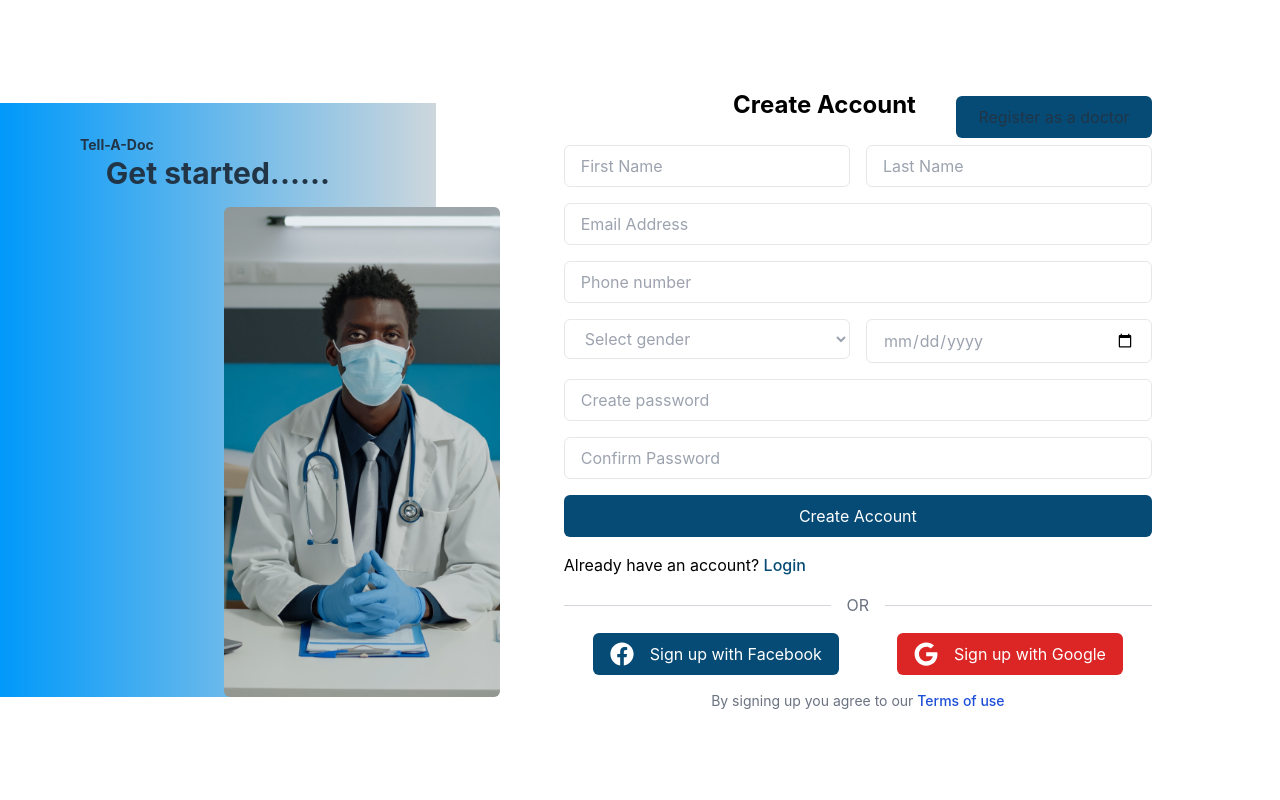
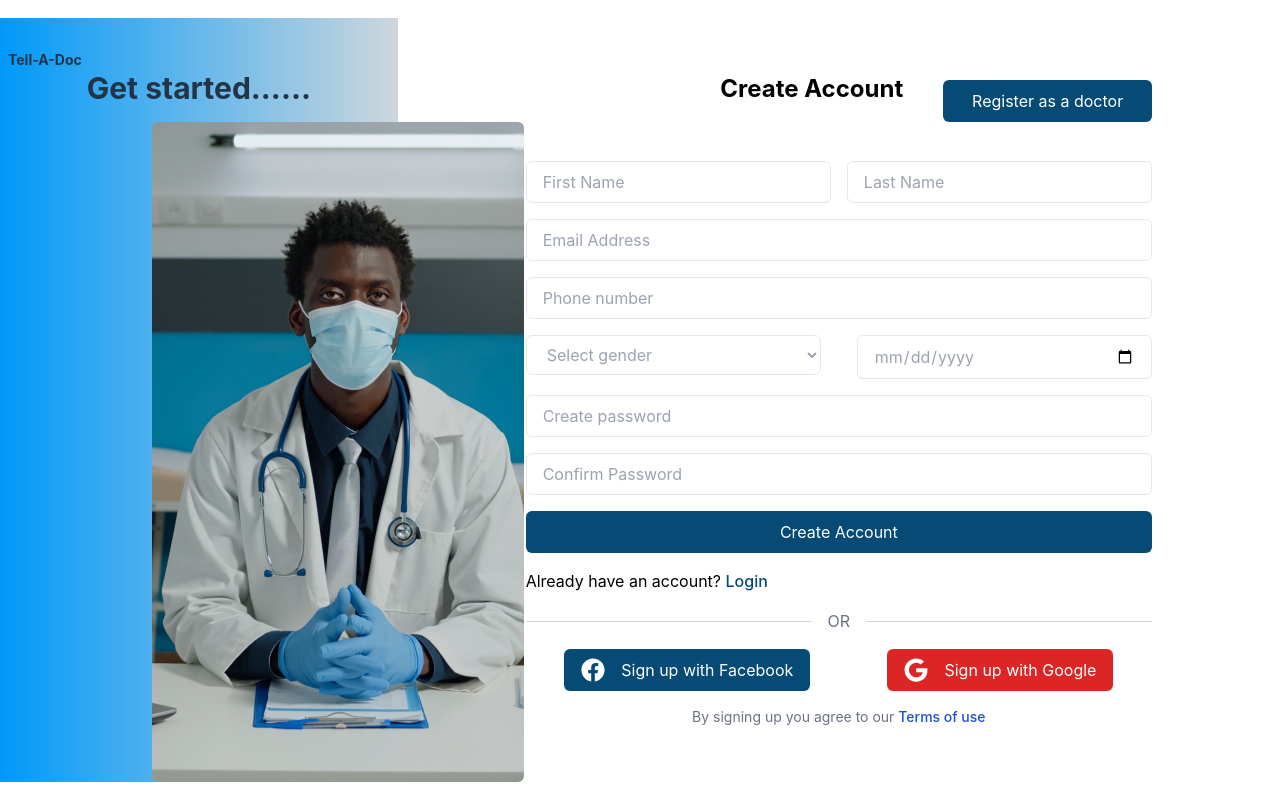
Before and after one commit to yusfate4/MedTech, a React (Vite) app: page /signup in a window 1280 px wide. Built offline with nearby package versions, Linux system fonts and the light colour scheme.

Commit message:
I modified the sign-up page

```diff
--- a/src/components/Login.jsx
+++ b/src/components/Login.jsx
@@ -102,6 +102,7 @@ const SignUp = () => {
             <button
               type="submit"
               className="w-full bg-[#064B75] text-white py-2 rounded-md hover:bg-blue-800"
+              onClick={() => navigate("/onboarding")}
             >
               Continue
             </button>
--- a/src/components/Signup.jsx
+++ b/src/components/Signup.jsx
@@ -43,7 +43,7 @@ const SignUp = () => {
 
   return (
     <div className="min-h-screen flex flex-col md:flex-row items-center justify-center bg-white">
-      <div className="px-20 pt-8 z-10 bg-gradient-to-r from-[#0099FA] to-[#a0b2bd86] w-full md:w-1/2">
+      <div className="px-2 pt-8 z-10 bg-gradient-to-r from-[#0099FA] to-[#a0b2bd86] w-full md:w-1/2">
         <div className="text-center">
           <h1 className="text-sm text-left font-bold">Tell-A-Doc</h1>
           <p className="text-3xl font-bold">Get started......</p>
@@ -54,19 +54,21 @@ const SignUp = () => {
           />
         </div>
       </div>
-      <div className="px-6 md:px-16 lg:px-32 bg-white flex items-center justify-center w-full ">
-        <div className="w-full">
-          <div className="flex items-center justify-end gap-10">
-            <h2 className="text-2xl text-black font-bold mb-6 text-center">
+      <div className="px-6 md:px-16 lg:px-32 py-14 bg-white flex items-center justify-center w-full ">
+        <div className="w-full ">
+          <div className="flex flex-col items-center pb-8 md:flex-row md:justify-end gap-4 md:gap-10">
+            <h2 className="text-2xl text-black font-bold mb-4 md:mb-6 text-center md:text-left">
               Create Account
             </h2>
+
             <button
               type="submit"
-              className="w-1/3  bg-[#064B75] py-2 rounded-md hover:bg-blue-800"
+              className="w-full md:w-1/3 bg-[#064B75] text-white py-2 rounded-md hover:bg-blue-800 transition-colors duration-300"
             >
               Register as a doctor
             </button>
           </div>
+
           <form onSubmit={formik.handleSubmit} className="space-y-4">
             <div className="flex flex-col md:flex-row md:space-x-4">
               <div className="w-full md:w-1/2">
@@ -134,7 +136,7 @@ const SignUp = () => {
                 </div>
               ) : null}
             </div>
-            <div className="flex flex-col md:flex-row md:space-x-4">
+            <div className="flex flex-col gap-5 md:flex-row md:space-x-4">
               <div className="w-full md:w-1/2 mt-4 md:mt-0">
                 <select
                   name="gender"
```
